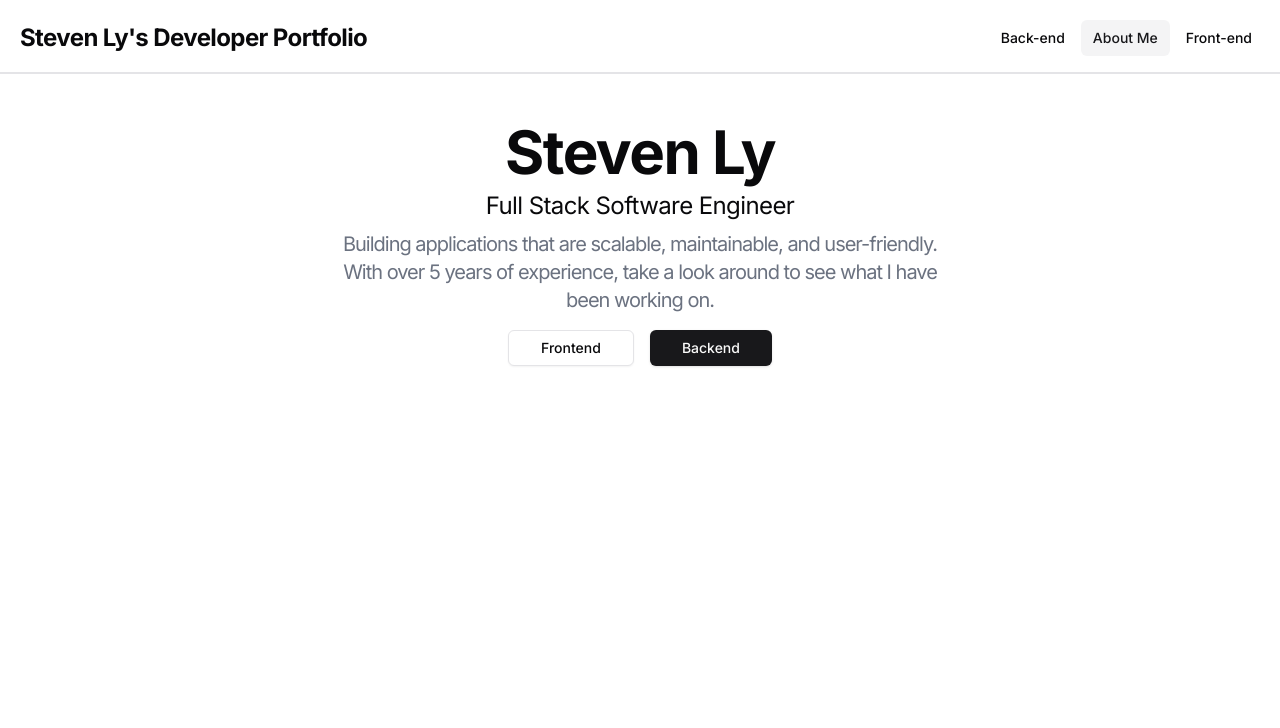
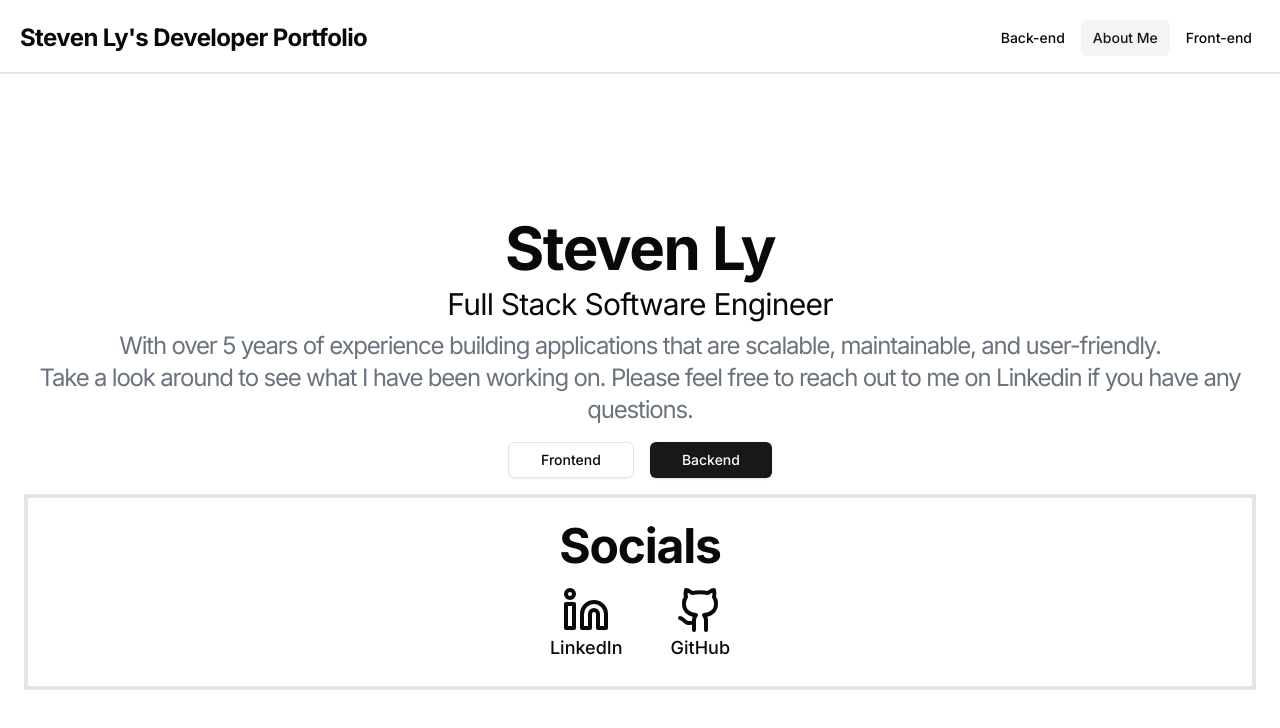
Before and after one commit to oobohP/portfolio, a Next.js app: page / in a window 1280 px wide. Shown: the top 728 px of the page. Built offline with nearby package versions, Linux system fonts and the light colour scheme.

Commit message:
add socials to hero

```diff
--- a/app/page.tsx
+++ b/app/page.tsx
@@ -2,8 +2,7 @@ import { Backend } from "@/components/Backend";
 import { Content } from "@/components/Content";
 import { Frontend } from "@/components/Frontend";
 import { Header } from "@/components/Header";
-import { Hero } from "@/components/Hero";
-
+import { Hero } from "@/components/Hero/Hero";
 
 export default function Home() {
   return (
--- a/components/Hero.tsx
+++ /dev/null
@@ -1,24 +0,0 @@
-import { Button } from "./ui/button";
-
-export function Hero() {
-  return (
-    <section className="px-4 py-12 md:px-6">
-      <div className="flex flex-col items-center space-y-4 text-center">
-        <div className="space-y-2">
-          <h1 className="text-4xl font-bold tracking-tight md:text-5xl lg:text-6xl">Steven Ly</h1>
-          <h2 className="text-2xl tracking-tight">Full Stack Software Engineer</h2>
-          <p className="mx-auto max-w-[600px] tracking-tighter text-gray-500 dark:text-gray-400 md:text-xl">
-            Building applications that are scalable, maintainable, and user-friendly. With over 5
-            years of experience, take a look around to see what I have been working on.
-          </p>
-        </div>
-        <div className="space-x-4">
-          <Button variant="outline" className="px-8">
-            Frontend
-          </Button>
-          <Button className="px-8">Backend</Button>
-        </div>
-      </div>
-    </section>
-  );
-}
--- /dev/null
+++ b/components/Hero/Hero.tsx
@@ -0,0 +1,30 @@
+import { Socials } from "./Socials";
+import { HeroSelector } from "./HeroSelector";
+
+export function Hero() {
+  return (
+    <section className="px-4 py-12 md:mt-24 md:px-6">
+      <div className="flex flex-col items-center space-y-4 text-center">
+        <div className="space-y-2">
+          <h1 className="text-2xl font-bold tracking-tight sm:text-3xl md:text-4xl lg:text-5xl xl:text-6xl">
+            Steven Ly
+          </h1>
+          <h2 className="text-xl tracking-tight sm:text-2xl md:text-3xl">
+            Full Stack Software Engineer
+          </h2>
+          <p className="mx-auto text-lg tracking-tighter text-gray-500 dark:text-gray-400 sm:text-xl md:text-2xl">
+            With over 5 years of experience building applications that are scalable, maintainable,
+            and user-friendly.
+            <br />
+            Take a look around to see what I have been working on. Please feel free to reach out to
+            me on Linkedin if you have any questions.
+          </p>
+        </div>
+        <div className="space-x-4">
+          <HeroSelector />
+        </div>
+        <Socials />
+      </div>
+    </section>
+  );
+}
--- /dev/null
+++ b/components/Hero/HeroSelector.tsx
@@ -0,0 +1,19 @@
+"use client";
+import { useContext } from "react";
+import { Button } from "../ui/button";
+import { RoleContext } from "@/lib/providers/RoleProvider";
+
+export const HeroSelector = () => {
+  const { setRole } = useContext(RoleContext);
+
+  return (
+    <>
+      <Button variant="outline" className="px-8" onClick={() => setRole("front-end")}>
+        Frontend
+      </Button>
+      <Button className="px-8" onClick={() => setRole("back-end")}>
+        Backend
+      </Button>
+    </>
+  );
+};
--- /dev/null
+++ b/components/Hero/Socials.tsx
@@ -0,0 +1,19 @@
+import Link from "next/link";
+import GithubIcon from "../svg/GithubIcon";
+import LinkedinIcon from "../svg/LinkedinIcon";
+
+export function Socials() {
+  return (
+    <section className="w-full border-4 px-4 py-6 md:px-6">
+      <h2 className="text-4xl font-bold tracking-tight sm:text-5xl">Socials</h2>
+      <div className="mt-4 flex justify-center space-x-12">
+        <Link target="_blank" href="https://www.linkedin.com/in/sly-dev/">
+          <LinkedinIcon className="mx-auto h-12 w-12" label="LinkedIn" />
+        </Link>
+        <Link target="_blank" href="https://github.com/oobohP">
+          <GithubIcon className="mx-auto h-12 w-12" label="GitHub" />
+        </Link>
+      </div>
+    </section>
+  );
+}
--- /dev/null
+++ b/components/svg/GithubIcon.tsx
@@ -0,0 +1,30 @@
+import { SVGProps } from "react";
+
+interface GithubIconProps extends SVGProps<SVGSVGElement> {
+  label: string;
+}
+
+function GithubIcon({ label, ...props }: GithubIconProps) {
+  return (
+    <div>
+      <svg
+        {...props}
+        xmlns="http://www.w3.org/2000/svg"
+        width="24"
+        height="24"
+        viewBox="0 0 24 24"
+        fill="none"
+        stroke="currentColor"
+        strokeWidth="2"
+        strokeLinecap="round"
+        strokeLinejoin="round"
+      >
+        <path d="M15 22v-4a4.8 4.8 0 0 0-1-3.5c3 0 6-2 6-5.5.08-1.25-.27-2.48-1-3.5.28-1.15.28-2.35 0-3.5 0 0-1 0-3 1.5-2.64-.5-5.36-.5-8 0C6 2 5 2 5 2c-.3 1.15-.3 2.35 0 3.5A5.403 5.403 0 0 0 4 9c0 3.5 3 5.5 6 5.5-.39.49-.68 1.05-.85 1.65-.17.6-.22 1.23-.15 1.85v4" />
+        <path d="M9 18c-4.51 2-5-2-7-2" />
+      </svg>
+      <span className="text-lg font-medium">{label}</span>
+    </div>
+  );
+}
+
+export default GithubIcon;
--- /dev/null
+++ b/components/svg/LinkedinIcon.tsx
@@ -0,0 +1,31 @@
+import { SVGProps } from "react";
+
+interface LinkedinIconProps extends SVGProps<SVGSVGElement> {
+  label: string;
+}
+
+function LinkedinIcon({ label, ...props }: LinkedinIconProps) {
+  return (
+    <div>
+      <svg
+        {...props}
+        xmlns="http://www.w3.org/2000/svg"
+        width="24"
+        height="24"
+        viewBox="0 0 24 24"
+        fill="none"
+        stroke="currentColor"
+        strokeWidth="2"
+        strokeLinecap="round"
+        strokeLinejoin="round"
+      >
+        <path d="M16 8a6 6 0 0 1 6 6v7h-4v-7a2 2 0 0 0-2-2 2 2 0 0 0-2 2v7h-4v-7a6 6 0 0 1 6-6z" />
+        <rect width="4" height="12" x="2" y="9" />
+        <circle cx="4" cy="4" r="2" />
+      </svg>
+      <span className="text-lg font-medium">{label}</span>
+    </div>
+  );
+}
+
+export default LinkedinIcon;
```
